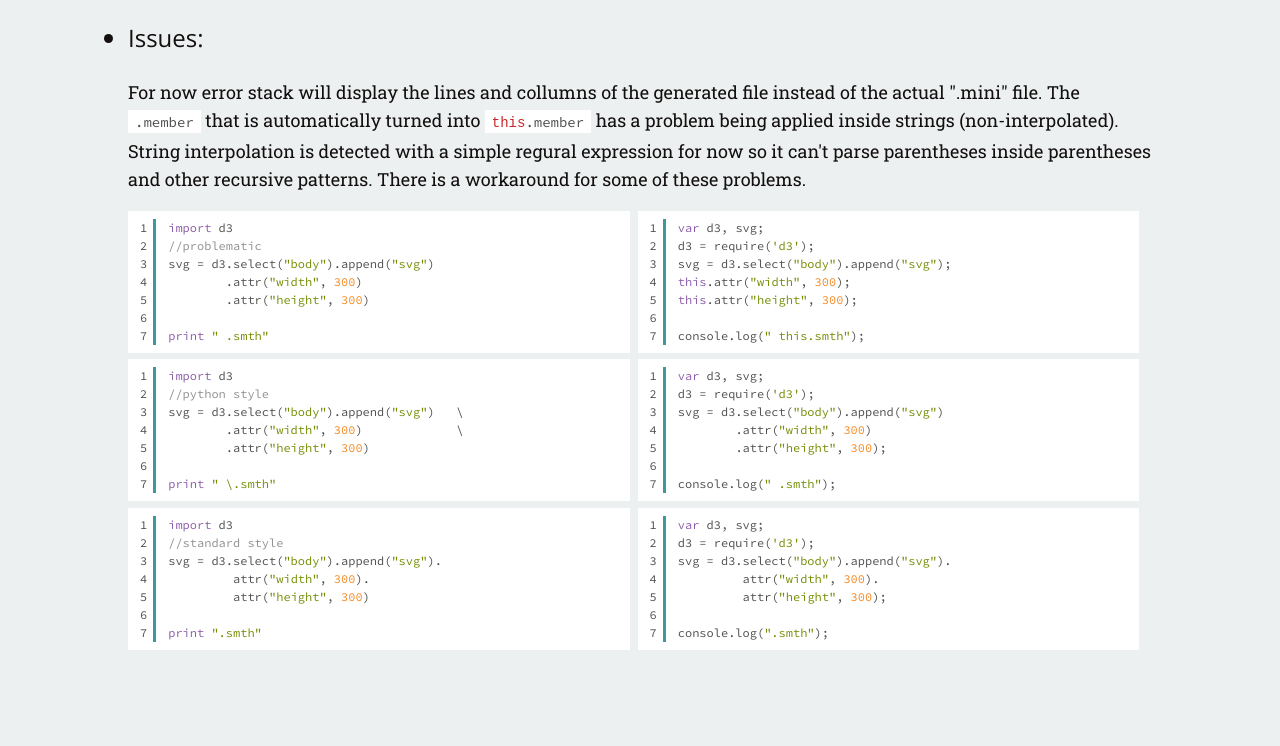
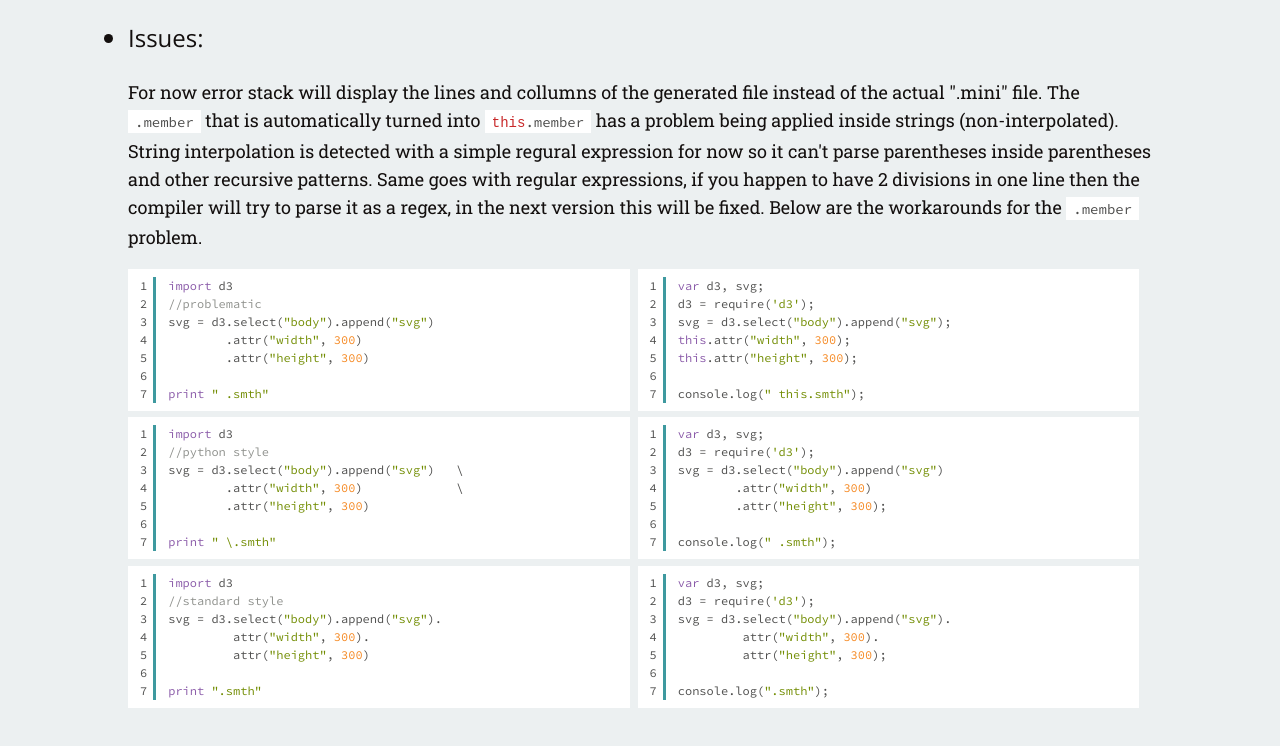
Before and after one commit to thmour/miniscript, a plain HTML site: page index.html in a window 1280 px wide. Shown: the part 6923-7669 px from the top of the page. Drawn offline with nearby package versions, Linux system fonts and the light colour scheme.

Commit message:
regex problem

```diff
--- a/index.html
+++ b/index.html
@@ -773,7 +773,9 @@
                     turned into <code><code class="red">this</code>.member</code> has a problem being
                     applied inside strings (non-interpolated). String interpolation is detected with a
                     simple regural expression for now so it can't parse parentheses inside parentheses
-                    and other recursive patterns. There is a workaround for some of these problems.
+                    and other recursive patterns. Same goes with regular expressions, if you happen to
+                    have 2 divisions in one line then the compiler will try to parse it as a regex, in
+                    the next version this will be fixed. Below are the workarounds for the <code>.member</code> problem.
                 </p>
                 <code class="block">
                     <pre class="brush: mini;">
```
